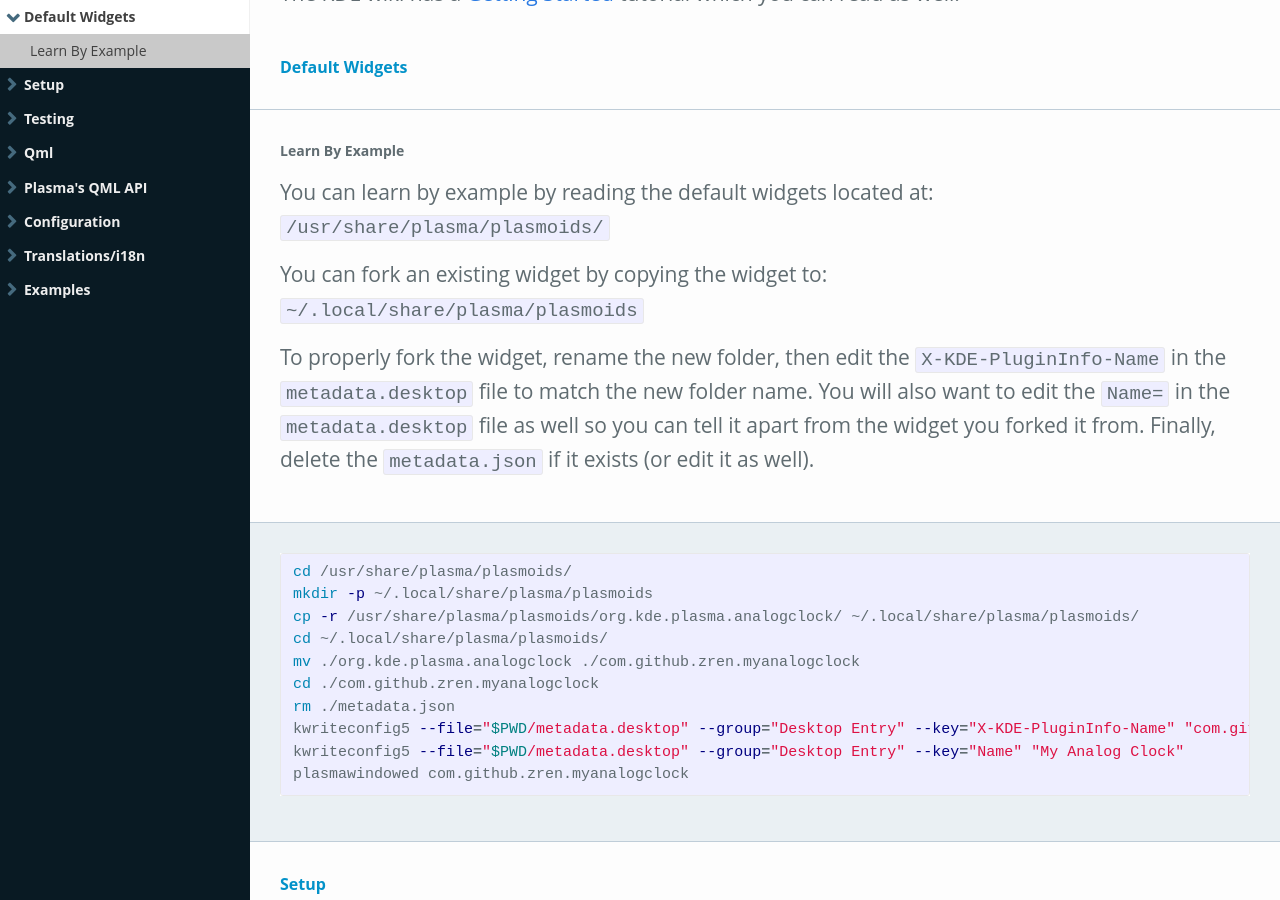
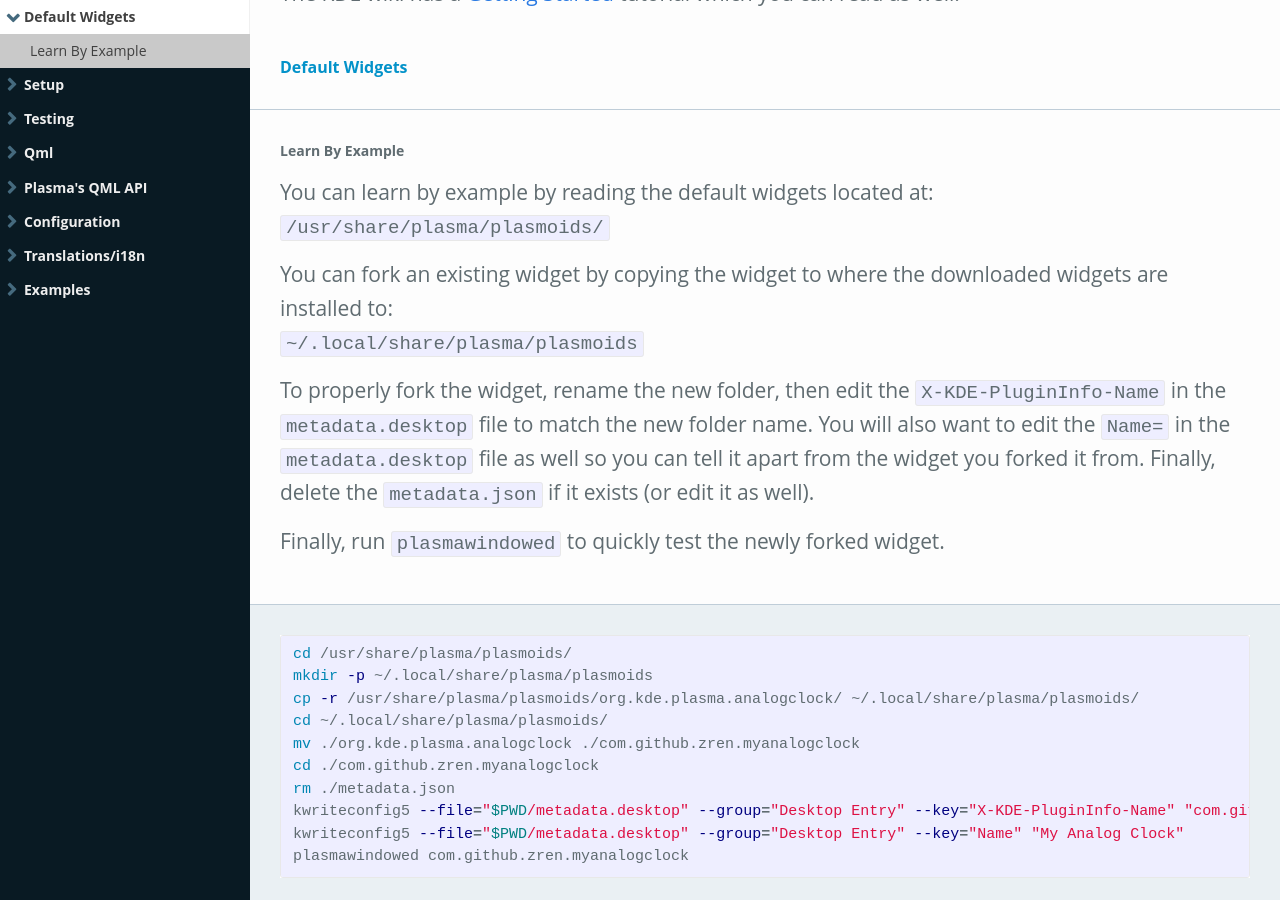
Before and after one commit to Zren/zren.github.io, a Jekyll site: the page built from kde_docs_widget.md, in a window 1280 px wide and 900 px high, scrolled down 303 px. Built offline with Jekyll 4.4.1, drawn with Linux system fonts in a browser that asks for light colours; comment, search, counter and statistics services are not loaded.

Commit message:
Mention the local share is where download widgets are located. Text blurb about plasmawindowed.

```diff
--- a/kde_docs_widget.md
+++ b/kde_docs_widget.md
@@ -57,10 +57,12 @@ section .right li:last-child:before {
 You can learn by example by reading the default widgets located at:
 `/usr/share/plasma/plasmoids/`
 
-You can fork an existing widget by copying the widget to:
+You can fork an existing widget by copying the widget to where the downloaded widgets are installed to:
 `~/.local/share/plasma/plasmoids`
 
 To properly fork the widget, rename the new folder, then edit the `X-KDE-PluginInfo-Name` in the `metadata.desktop` file to match the new folder name. You will also want to edit the `Name=` in the `metadata.desktop` file as well so you can tell it apart from the widget you forked it from. Finally, delete the `metadata.json` if it exists (or edit it as well).
+
+Finally, run `plasmawindowed` to quickly test the newly forked widget.
 
 {% endcapture %}{% capture sectionRight %}
 
```
